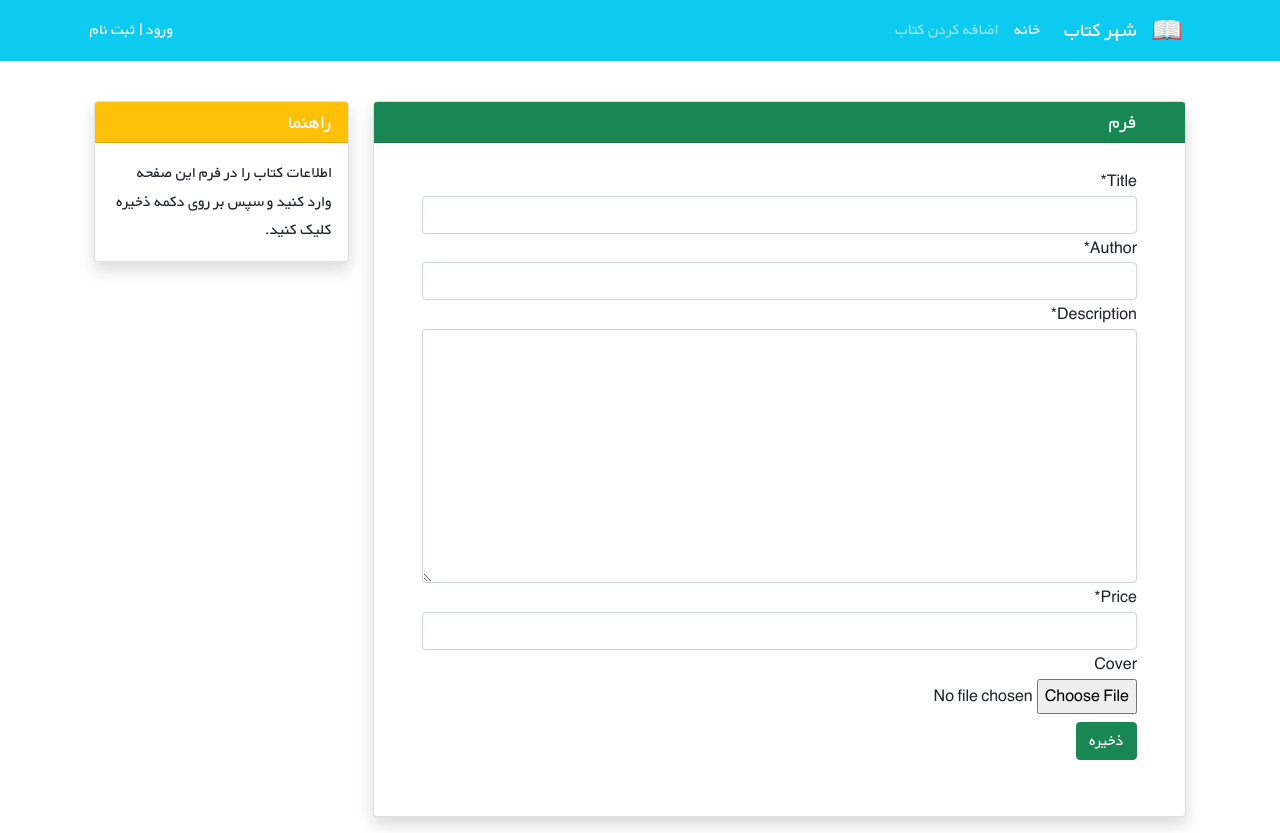
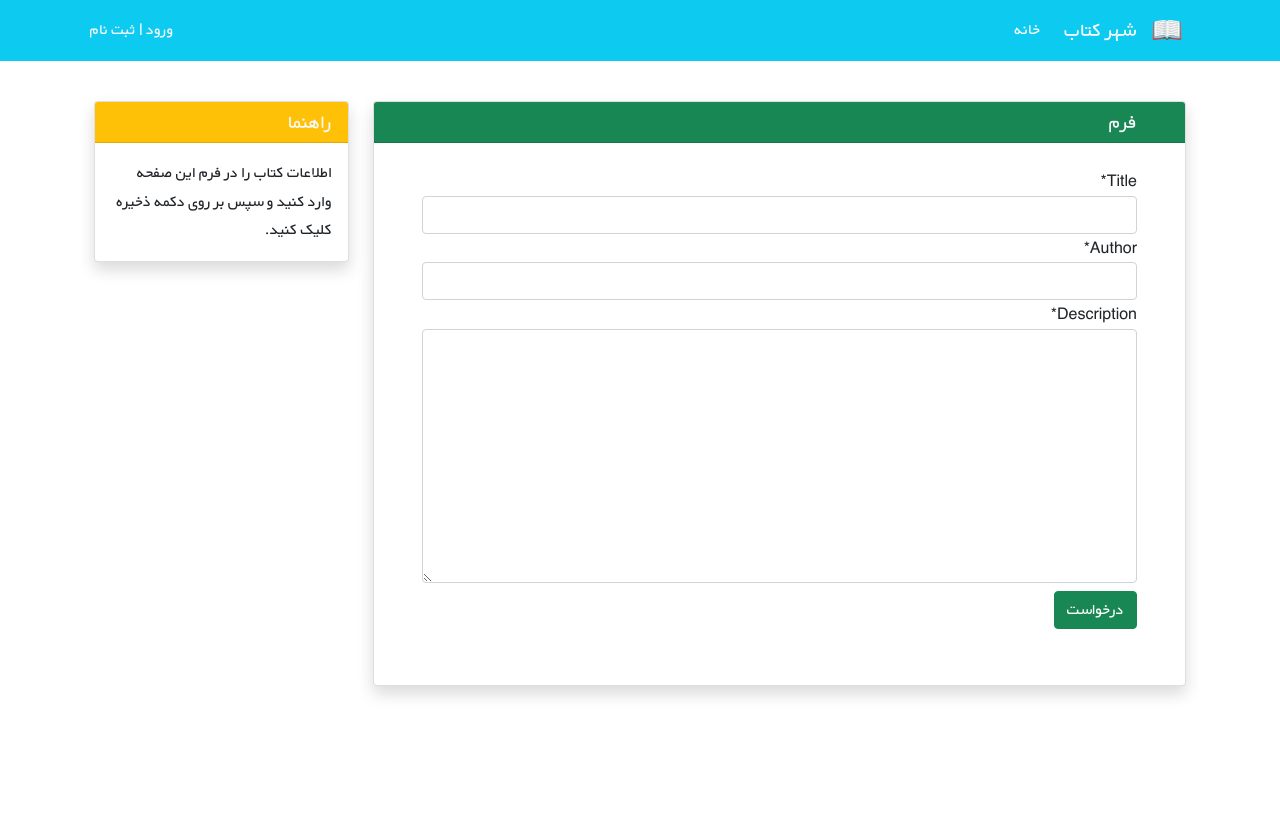
Before and after one commit to AboulfazlRezaee/bookstor_django_project, a Django app: page /books/create/ in a window 1280 px wide. After the commit the page ends 697 px from the top, so only its background shows below. Run offline with Django 4.2, Linux system fonts and the light colour scheme; some libraries are stand-ins or nearby versions.

Commit message:
change some admin fields

```diff
--- a/books/models.py
+++ b/books/models.py
@@ -7,8 +7,10 @@ class Book(models.Model):
     title = models.CharField(max_length=200)
     author = models.CharField(max_length=200)
     description = models.TextField()
-    price = models.DecimalField(max_digits=5, decimal_places=2)
+    price = models.DecimalField(max_digits=5, decimal_places=2,null=True)
     cover = models.ImageField(upload_to='covers/', blank=True)
+    status = models.BooleanField(default=False)
+
 
     def __str__(self):
         return f"{self.author} : {self.title}"
--- a/books/templates/books/book_create.html
+++ b/books/templates/books/book_create.html
@@ -18,7 +18,7 @@
                         <div class="form-group py-2">
                             {% csrf_token %}
                             {{ form|crispy }}
-                        <button type="submit" class="btn btn-success mt-2">ذخیره</button>
+                        <button type="submit" class="btn btn-success mt-2">درخواست</button>
                     </form>
                 </div>
             </div>
--- a/books/views.py
+++ b/books/views.py
@@ -11,6 +11,8 @@ class BookListView(generic.ListView):
     paginate_by = 4
     template_name = 'books/book_list.html'
     context_object_name = 'books'
+    def get_queryset(self):
+        return Book.objects.filter(status=True)
 
 class BookDetailView(generic.DetailView):
     model = Book
@@ -19,7 +21,7 @@ class BookDetailView(generic.DetailView):
 class BookCreateView(generic.CreateView):
     model = Book
     template_name = 'books/book_create.html'
-    fields = ['title', 'author', 'description', 'price', 'cover',]
+    fields = ['title', 'author', 'description', ]
 
 class BookUpdateView(generic.UpdateView):
     model = Book
--- a/templates/_base.html
+++ b/templates/_base.html
@@ -32,7 +32,11 @@
             <div class="collapse navbar-collapse" id="navbarNavAltMarkup">
                 <div class="navbar-nav">
                     <a class="nav-link active" aria-current="page" href="{% url 'home' %}">خانه</a>
-                    <a class="nav-link" href="{% url 'book_create' %}">اضافه کردن کتاب</a>
+
+                    {% if user.is_authenticated %}
+                        <a class="nav-link" href="{% url 'book_create' %}">درخواست کتاب</a>
+                    {% endif %}
+
                 </div>
             </div>
             <div class="mx-2 text-white">
```
Also changed, not shown: books/templates/books/book_detail.html (+7 -2 lines), books/migrations/0003_book_status.py (added), books/migrations/0004_alter_book_price.py (added), books/migrations/0005_alter_book_status.py (added), books/migrations/0006_alter_book_price_alter_book_status.py (added), books/migrations/0007_alter_book_status.py (added), books/migrations/0008_alter_book_status.py (added), books/migrations/0009_alter_book_status.py (added), db.sqlite3, media/covers/0041d1df-d364-4ee7-9b1d-f916d4f89e9d.png (added), media/covers/88bb9255-75be-4034-9c28-f53acbd7af3c.png (added), media/covers/c31adc43-7d7b-4391-950c-13a9f55d6930.png (added).
